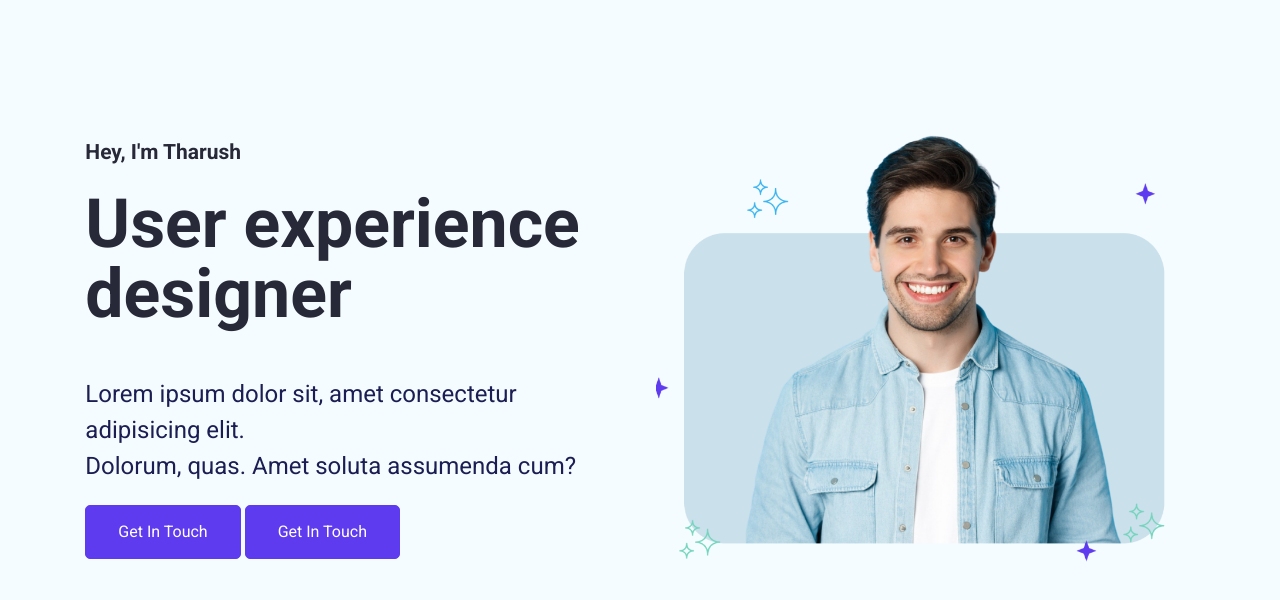
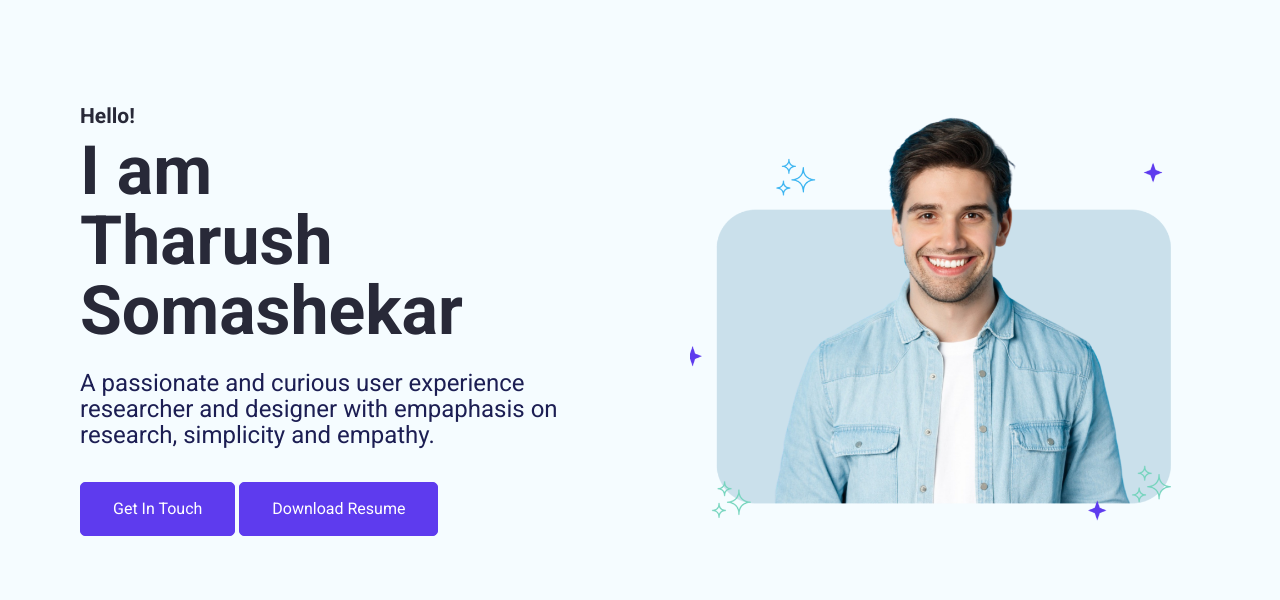
Before and after one commit to Tharush-Somashekar/tharush-portfolio-redo-4rdtime, a React (Create React App) app: page / in a window 1280 px wide. Shown: the top 600 px of the page. Built offline with nearby package versions, Linux system fonts and the light colour scheme.

Commit message:
herosection btn

```diff
--- a/src/App.css
+++ b/src/App.css
@@ -198,10 +198,10 @@ body {
   .hero--section {
     display: grid;
     grid-template-columns: repeat(2, 1fr);
-    padding: 133.333px 85.333px 133.333px;
+    padding: 100px 80px 100px;
     align-items: center;
     justify-content: space-between;
-    gap: 32px;
+    gap: 100px;
     background-color: var(--bg-shade);
   }
   .hero--section--content-box {
@@ -214,12 +214,14 @@ body {
     display: flex;
     flex-direction: column;
     align-items: flex-start;
-    gap: 21px;
+    gap: 4px;
   }
   .hero--section--btn-containet {
     padding-top: 34px;
     gap: 100px;
     align-content: center;
+    align-content: center;
+    align-items: center;
   }
 
   .hero--section--content--box > button {
@@ -239,8 +241,9 @@ body {
     color: var(--darkblue);
     font-size: 24px;
     font-weight: 400;
-    line-height: 36px;
-    padding-top: 26px;
+    line-height: 26px;
+    padding-top: 20px;
+    padding-right: 30px;
   }
   .hero--section--img {
     display: flex;
--- a/src/Pages/Home/Herosection.jsx
+++ b/src/Pages/Home/Herosection.jsx
@@ -3,19 +3,20 @@ export default function HeroSection() {
       <section id="heroSection" className="hero--section">
         <div className="hero--section--content--box">
           <div className="hero--section--content">
-            <p className="section--title">Hey, I'm Tharush</p>
+            <p className="section--title">Hello!</p>
             <h1 className="hero--section--title">
-              <span className="hero--section-title--color">User experience</span>{" "}
+              <span className="hero--section-title--color">I am</span>{" "}
               <br />
-              designer
+              Tharush Somashekar
             </h1>
             <p className="hero--section-description">
-              Lorem ipsum dolor sit, amet consectetur adipisicing elit.
-              <br /> Dolorum, quas. Amet soluta assumenda cum?
+              A passionate and curious user experience researcher and designer with empaphasis on research, simplicity and empathy.
             </p>
           </div>
+          <div className="hero--section--btn-containet">
           <button className="btn btn-primary">Get In Touch</button>{' '}
-          <button className="btn btn-primary">Get In Touch</button>
+          <button className="btn btn-primary">Download Resume</button>
+          </div>
         </div>
         <div className="hero--section--img">
           <img src="./img/hero_img.png" alt="Hero Section" />
```
